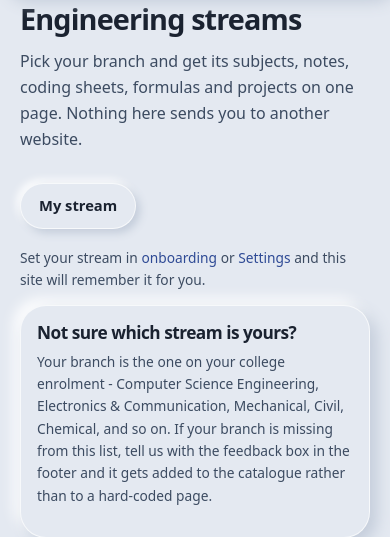
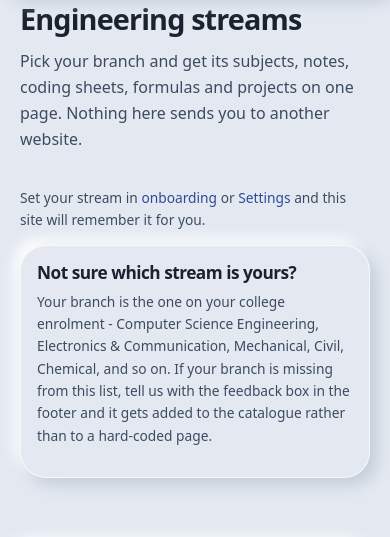
Before and after one commit to authorsauravkushwaha/EngineVerse, a FastAPI app: page /streams in a window 390 px wide; the page is wider, and only the part inside the window is pictured. Shown: the part 81-618 px from the top of that part. Run offline with FastAPI, Linux system fonts and the light colour scheme; data comes from the database, SQL or seed files in the repository; data that the repository does not hold is empty; parts of the project's set-up code (start-up, migrations or seed data) failed here and were passed over; some libraries are stand-ins or nearby versions.

Commit message:
Keep the static reading copy resolvable: nav, stream picker, exported pages
The new nav entries pointed at /stream, which the GitHub Pages export cannot
follow (it is a redirect), so `scripts/export_pages.py` refused to publish. The
anonymous rendering now links the chooser at /streams in the header, footer and
mobile nav; a signed-in learner still gets the personalised /stream. The stream
page's picker submits to /streams when JavaScript is off, instead of posting at
/stream. The exporter also writes /sheets, every /sheets/{slug}, /streams,
every /stream/{slug} and /resources/offsite, so the exported nav and the
in-app directory resolve to real files.

Verified: `python scripts/export_pages.py --out site` writes 752 pages and the
link check passes; the full pytest suite is green.

Co-authored-by: arena-agent <297053741+arena-agent@users.noreply.github.com>

```diff
--- a/backend/templates/base.html
+++ b/backend/templates/base.html
@@ -58,7 +58,7 @@
       {# "My stream" is the way into the catalogue for a student who thinks in
          terms of their branch rather than in terms of subjects. It is the first
          item because it is the one that answers "where is my course?" #}
-      <a href="/stream" class="{{ 'on' if path.startswith('/stream') }}">My stream</a>
+      <a href="{{ '/stream' if user else '/streams' }}" class="{{ 'on' if path.startswith('/stream') }}">My stream</a>
       <a href="/explore" class="{{ 'on' if path.startswith('/explore') or path.startswith('/branches') or path.startswith('/subjects') or path.startswith('/topics') }}">Learn</a>
       <a href="/practice" class="{{ 'on' if path.startswith('/practice') or path.startswith('/dpp') }}">Practice</a>
       <a href="/sheets" class="{{ 'on' if path.startswith('/sheets') }}">Sheets</a>
@@ -164,7 +164,7 @@
     </div>
     <div>
       <h4>Learn</h4>
-      <a href="/stream">My stream</a>
+      <a href="{{ '/stream' if user else '/streams' }}">My stream</a>
       <a href="/explore">All subjects</a>
       <a href="/formulas">Formula centre</a>
       <a href="/resources">Resources</a>
@@ -220,7 +220,7 @@
     <svg viewBox="0 0 24 24" width="20" height="20" fill="none" stroke="currentColor" stroke-width="1.8" aria-hidden="true"><path d="M4 10.5 12 4l8 6.5V20a1 1 0 0 1-1 1h-5v-6H10v6H5a1 1 0 0 1-1-1z"/></svg>
     Home
   </a>
-  <a href="/stream" class="{{ 'on' if path.startswith('/stream') or path.startswith('/explore') or path.startswith('/branches') or path.startswith('/subjects') or path.startswith('/topics') }}" {% if path.startswith('/stream') or path.startswith('/explore') or path.startswith('/branches') or path.startswith('/subjects') or path.startswith('/topics') %}aria-current="page"{% endif %}>
+  <a href="{{ '/stream' if user else '/streams' }}" class="{{ 'on' if path.startswith('/stream') or path.startswith('/explore') or path.startswith('/branches') or path.startswith('/subjects') or path.startswith('/topics') }}" {% if path.startswith('/stream') or path.startswith('/explore') or path.startswith('/branches') or path.startswith('/subjects') or path.startswith('/topics') %}aria-current="page"{% endif %}>
     <svg viewBox="0 0 24 24" width="20" height="20" fill="none" stroke="currentColor" stroke-width="1.8" aria-hidden="true"><path d="M4 19.5V6.2A2.2 2.2 0 0 1 6.2 4H20v15.5"/><path d="M4 19.5A2.5 2.5 0 0 1 6.5 17H20"/></svg>
     My stream
   </a>
--- a/backend/templates/resources.html
+++ b/backend/templates/resources.html
@@ -8,7 +8,8 @@
     <p class="muted">Everything you need for your degree is already on this site. Pick your stream and it opens
       with your subjects, notes, practice sets and projects in one place.</p>
   </div>
-  <a class="btn btn-ghost" href="/stream">My stream</a>
+  <a class="btn btn-ghost" href="{{ '/stream' if user else '/streams' }}">
+    {{ 'My stream' if user else 'Find my stream' }}</a>
 </div>
 
 <section class="statgrid mb">
--- a/backend/templates/stream.html
+++ b/backend/templates/stream.html
@@ -13,7 +13,9 @@
       {% if active_semester %}<span class="chip">Semester {{ active_semester }}</span>{% endif %}
     </div>
   </div>
-  <form method="get" action="/stream" class="stack">
+  {# Submitting without JavaScript lands on the chooser rather than bouncing
+     through /stream, so the button does the same thing the picker does. #}
+  <form method="get" action="/streams" class="stack">
     <label class="field"><span class="label">Jump to a stream</span>
       <select name="to" id="stream-picker" data-navigate>
         {% for group in categories %}
--- a/backend/templates/streams.html
+++ b/backend/templates/streams.html
@@ -8,7 +8,9 @@
     <p class="muted">Pick your branch and get its subjects, notes, coding sheets, formulas and projects on one
       page. Nothing here sends you to another website.</p>
   </div>
-  <a class="btn btn-ghost" href="/stream">My stream</a>
+  {# Signed in, "My stream" is one click away. Signed out, this page *is* the
+     chooser, so the button would only link back to itself. #}
+  {% if user %}<a class="btn btn-ghost" href="/stream">My stream</a>{% endif %}
 </div>
 
 {% if my_branch %}
```
Also changed, not shown: scripts/export_pages.py (+7 -0 lines).
